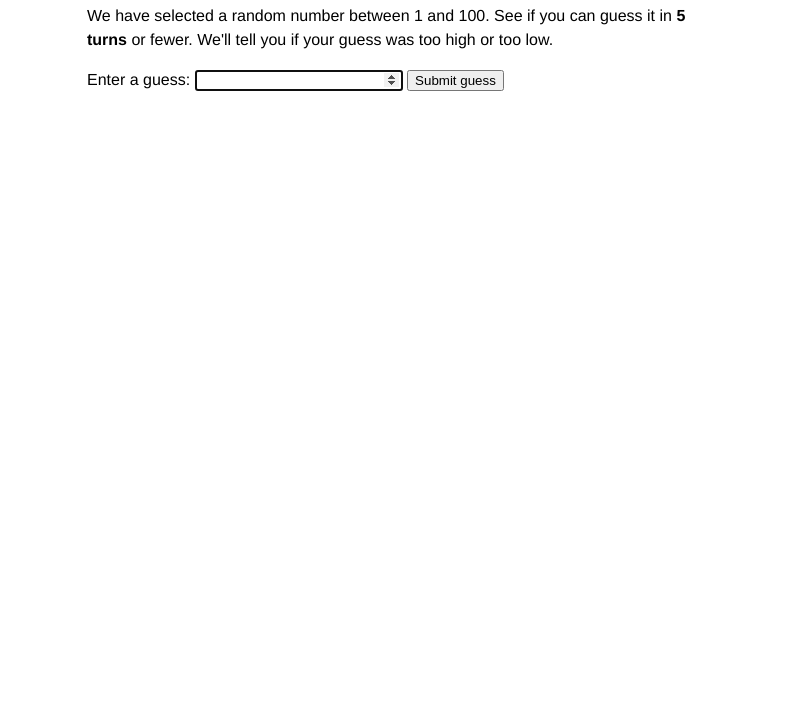
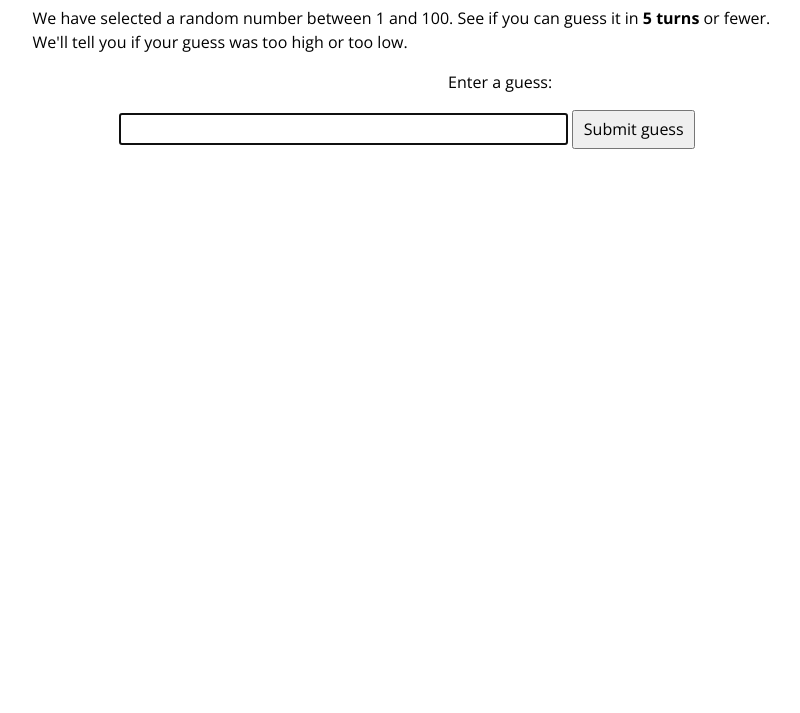
Before and after one commit to EPadronU/epadronu.github.com, a plain HTML site: page portfolio/js/mdn/number-guessing-game/index.html in a window 1280 px wide. Shown: the part 87-800 px from the top of the page, without its empty margins (233-1033 px from the left). Drawn offline with nearby package versions, Linux system fonts and the light colour scheme.

Commit message:
Improve the number-guessing-game project

```diff
--- a/portfolio/js/mdn/number-guessing-game/index.html
+++ b/portfolio/js/mdn/number-guessing-game/index.html
@@ -19,7 +19,7 @@
 
   <div class="form">
     <label for="guess-field">Enter a guess:</label>
-    <input id="guess-field" class="guess-field" type="number" min="1" max="100" required>
+    <input id="guess-field" class="guess-field" type="text" minlength="1" maxlength="3" pattern="[1-9][0-9]{0,2}" required>
     <input class="guess-submit" type="submit" value="Submit guess">
   </div>
 
--- a/portfolio/js/mdn/number-guessing-game/script.js
+++ b/portfolio/js/mdn/number-guessing-game/script.js
@@ -39,11 +39,7 @@ guessFieldInput.addEventListener("keydown", (event) => {
 
 guessSubmitInput.addEventListener("click", checkGuess);
 
-resetButton.addEventListener("keyup", (event) => {
-  if (event.key === "Enter" && event.target.style.display !== "none") {
-    resetButton.addEventListener("click", resetGame);
-  }
-});
+resetButton.addEventListener("click", resetGame);
 
 /* Functions */
 function getRandomNumber(min = guessNumberLowerBoundary, max = guessNumberHigherBoundary) {
@@ -99,10 +95,11 @@ function setGameOver() {
 
   resetButton.style.display = "revert";
 
-  resetButton.focus();
+  setTimeout(() => resetButton.focus(), 500);
 }
 
 function resetGame() {
+  console.log('reset');
   guessCount = initialGuessCount;
 
   const resetParagrahs = document.querySelectorAll(".result-paragraghs p");
@@ -112,7 +109,6 @@ function resetGame() {
   }
 
   resetButton.style.display = "none";
-  resetButton.removeEventListener("click", resetGame);
 
   guessFieldInput.disabled = false;
   guessFieldInput.value = "";
--- a/portfolio/js/mdn/number-guessing-game/style.css
+++ b/portfolio/js/mdn/number-guessing-game/style.css
@@ -1,16 +1,64 @@
+@import url('https://fonts.googleapis.com/css2?family=Open+Sans:ital,wdth,wght@0,75..100,300..800;1,75..100,300..800&display=swap');
+
+*,
+*::before,
+*::after {
+  box-sizing: border-box;
+  margin: 0;
+  padding: 0;
+}
+
+label,
+button,
+input {
+  font-family: inherit;
+  font-size: 100%;
+  display: inline-block;
+}
+
 html {
-  font: 16px / 1.5 "Helvetica Neue", Helvetica, Arial, sans-serif;
+  background: white;
+  color: black;
+  font-family: "Open Sans", Arial, Helvetica, sans-serif;
+  font-size: 14px;
+  height: 100%;
+  line-height: 1.5;
 }
 
 body {
   margin: 0 auto;
   max-width: 800px;
-  min-width: 480px;
-  width: 50%;
+  padding: 1.6rem;
 }
 
-.form input[type="number"] {
-  width: 200px;
+h1 {
+  margin-bottom: 1.2rem;
+}
+
+.form {
+  margin: 1rem 0;
+  text-align: center;
+}
+
+.form label {
+  margin-right: -3.63333px;
+  padding-right: 0.4em;
+  text-align: right;
+  width: 40%;
+}
+
+.form input[type="text"] {
+  padding: 0.2em 0.4em;
+  width: 60%;
+}
+
+.form input[type="submit"] {
+  margin-top: 1rem;
+  padding: 0.4em 0.6em;
+}
+
+.result-paragraghs {
+  margin: 1rem 0;
 }
 
 .last-result {
@@ -22,4 +70,11 @@ body {
 
 .reset-button {
   display: none;
+  padding: 0.4em 0.6em;
 }
+
+@media screen and (min-width: 32rem) {
+  html {
+    font-size: 16px;
+  }
+}
```
